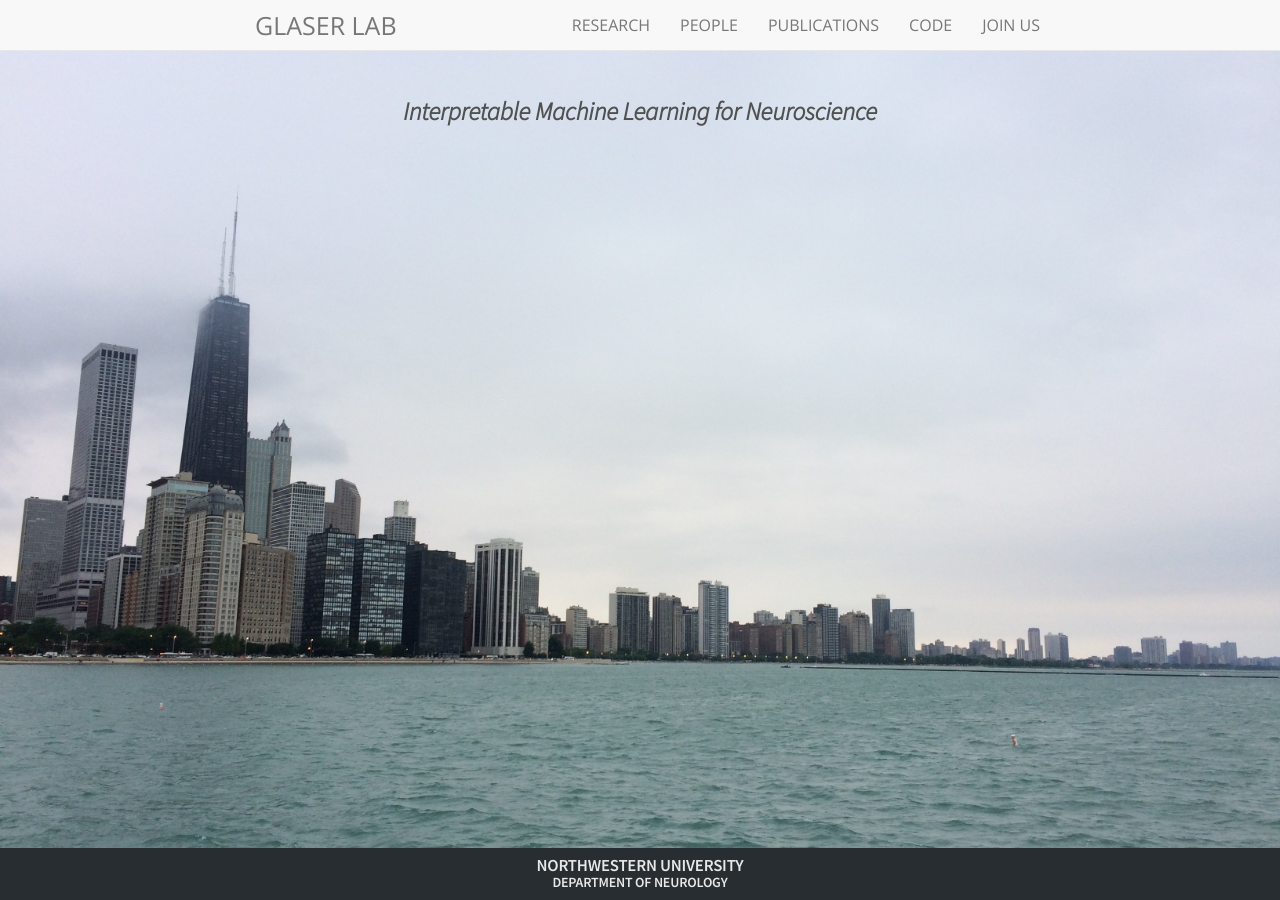
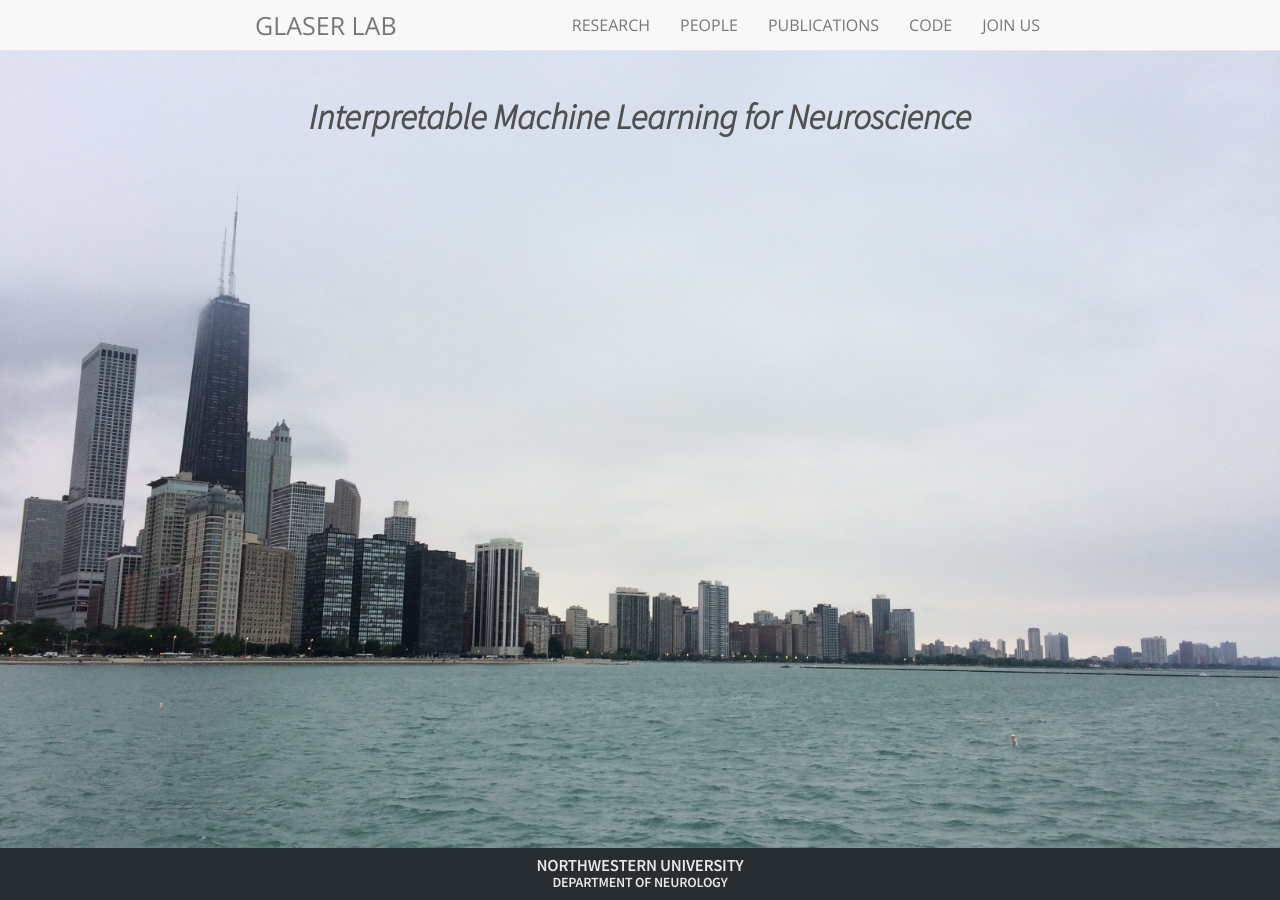
Before and after one commit to glaserlab/glaserlab.github.io, a Jekyll site: the page built from index.html, in a window 1280 px wide. Built offline with Jekyll 4.4.1, drawn with Linux system fonts in a browser that asks for light colours; nearby versions of some CDN libraries; comment, search, counter and statistics services are not loaded.

```diff
--- a/index.html
+++ b/index.html
@@ -21,9 +21,9 @@ body {
       <!-- <h1 style="font-size:4vh; font-family:Source Sans Pro; color:#505050"><i>Interpretable Machine Learning for Neuroscience <br><br></i></h1> -->
 
       {% if @media(max-width: 40em) %}
-        <h1 style="font-size:2.6em; font-family:Source Sans Pro; color:#505050"><i>Interpretable Machine Learning for Neuroscience <br><br></i></h1>
+        <h1 style="font-size:2.3em; font-family:Source Sans Pro; color:#505050"><i>Interpretable Machine Learning for Neuroscience <br><br></i></h1>
       {% else %}
-        <h1 style="font-size:1.8em; font-family:Source Sans Pro; color:#505050; margin-top=0em"><i>Interpretable Machine Learning for Neuroscience <br><br></i></h1>
+        <h1 style="font-size:2.5em; font-family:Source Sans Pro; color:#505050; margin-top=0em"><i>Interpretable Machine Learning for Neuroscience <br><br></i></h1>
       {% endif %}
 
 <!--       <h2 style="font-size:1.6em"><i>Lab Opening September 2022 in Northwestern Neurology Department! <br><br></i></h2>      -->
```
